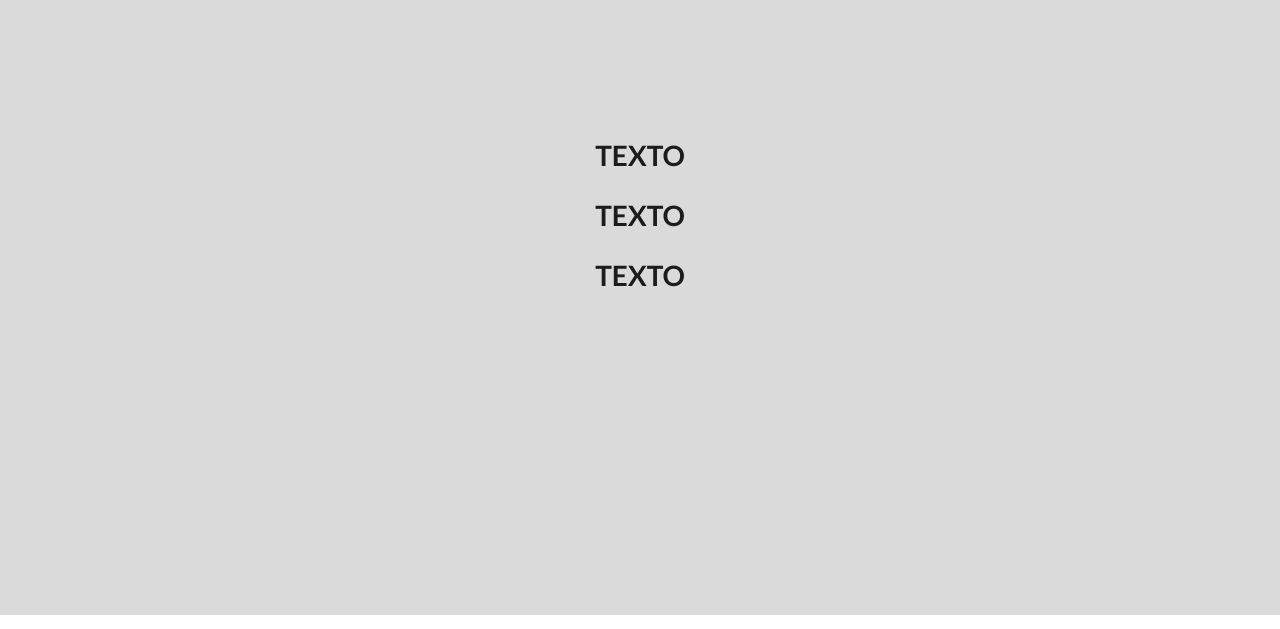
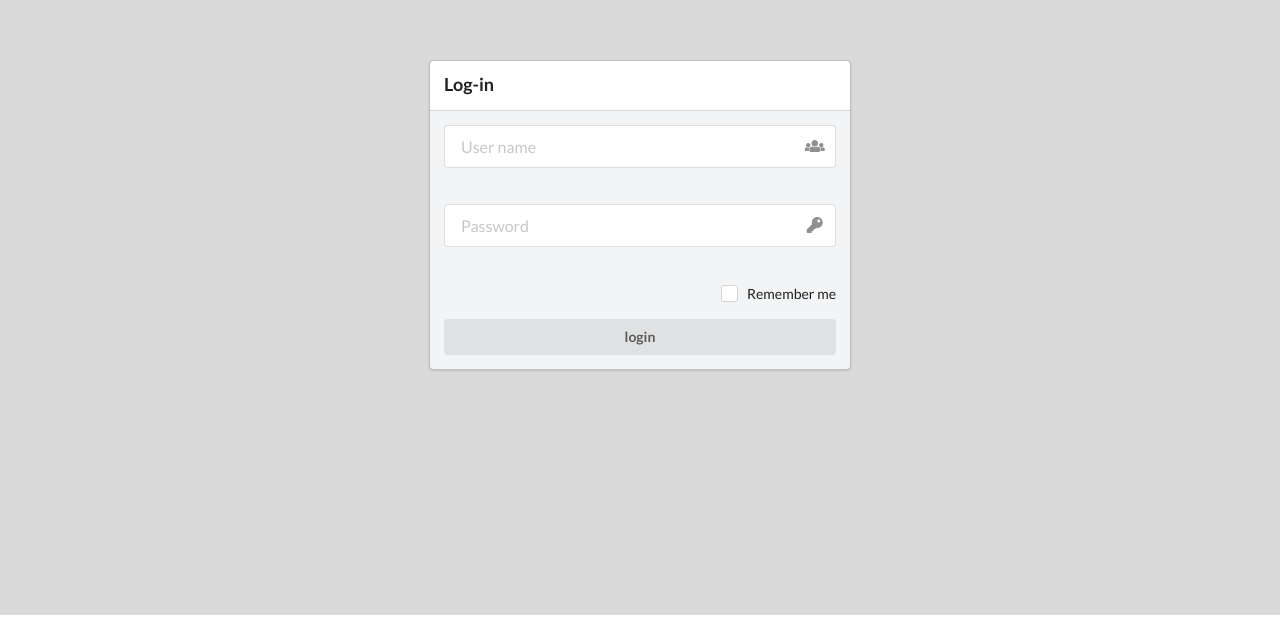
Before and after one commit to mas205/loginP, a plain HTML site: page loginProject/index.html in a window 1280 px wide. Shown: the part 171-800 px from the top of the page. Drawn offline with nearby package versions, Linux system fonts and the light colour scheme.

Commit message:
nuevo diseño

```diff
--- a/loginProject/index.html
+++ b/loginProject/index.html
@@ -9,9 +9,34 @@
   <body>
     <div class="ui center aligned middle aligned grid">
       <div class="column">
-        <h1>TEXTO</h1>
-        <h1>TEXTO</h1>
-        <h1>TEXTO</h1>
+        <div class="ui segments">
+          <div class="ui segment">
+            <h4 class="ui left aligned medium header">
+              Log-in
+            </h4>
+          </div>
+          <div class="ui left aligned secondary segment">
+            <form class="ui large form">
+              <div class="field ui fluid icon input">
+                <input type="text" name="user-name" placeholder="User name">
+                <i class="users icon"></i>
+              </div> <br>
+              <div class="field ui fluid icon input">
+                <input type="text" name="password" placeholder="Password">
+                <i class="key icon"></i>
+              </div> <br>
+              <div class="field ui right aligned container">
+                <div class="ui item checkbox">
+                  <label>Remember me</label>
+                  <input type="checkbox" tabindex="0" class="hidden">
+                </div>
+              </div>
+              <div class="field">
+                <button type="button" name="button" class="ui fluid button">login</button>
+              </div>
+            </form>
+          </div>
+        </div>
       </div>
     </div>
     <script
```
